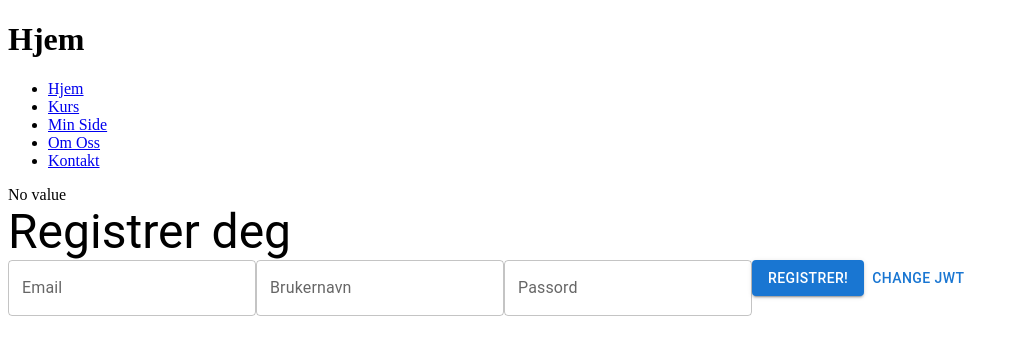
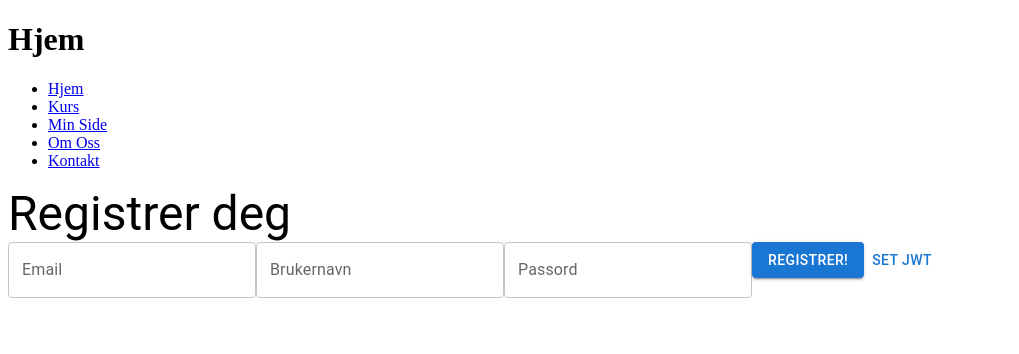
Before and after one commit to davemarong/JTI-Online-Course, a Next.js app: page / in a window 1280 px wide. Shown: the top 354 px of the page, without its empty margins (0-1019 px from the left). Built offline with nearby package versions, Linux system fonts and the light colour scheme.

Commit message:
Create state in app level

```diff
--- a/pages/_app.js
+++ b/pages/_app.js
@@ -1,5 +1,18 @@
+import { useState } from "react";
+
 function MyApp({ Component, pageProps }) {
-  return <Component {...pageProps} />;
+  const [jwt, setJwt] = useState("No info");
+  const [isLogged, setIsLogged] = useState(false);
+
+  return (
+    <Component
+      {...pageProps}
+      jwt={jwt}
+      setJwt={setJwt}
+      isLogged={isLogged}
+      setIsLogged={setIsLogged}
+    />
+  );
 }
 
 export default MyApp;
--- a/pages/index.js
+++ b/pages/index.js
@@ -3,16 +3,13 @@ import Image from "next/image";
 import styles from "../styles/Home.module.css";
 import Nav from "../src/components/Nav/Nav";
 import Register from "../src/components/Register/Register";
-import { createContext } from "react";
-import { useState, useMemo, useContext } from "react";
-import UserDataProvider from "../src/components/Context/UserDataProvider";
-import { UserData } from "../src/components/Context/UserDataProvider";
-export default function Home() {
+import { useState } from "react";
+export default function Home({ jwt, setJwt, isLogged, setIsLogged }) {
   return (
-    <UserDataProvider>
+    <div>
       <h1>Hjem</h1>
       <Nav />
-      <Register />
-    </UserDataProvider>
+      <Register setJwt={setJwt} />
+    </div>
   );
 }
--- a/src/components/Register/Register.js
+++ b/src/components/Register/Register.js
@@ -1,20 +1,17 @@
 //   Imports
 import React from "react";
-import { useState, useContext } from "react";
+import { useState } from "react";
 import TextField from "@mui/material/TextField";
 import Typography from "@mui/material/Typography";
 import Button from "@mui/material/Button";
 import axios from "axios";
-import { UserData } from "../Context/UserDataProvider";
 // FUNCTIONAL COMPONENT
-export default function Register() {
+export default function Register({ setJwt }) {
   //   State
   const [username, setUsername] = useState();
   const [password, setPassword] = useState();
   const [email, setEmail] = useState();
 
-  //   Context
-  const { jwt, setJwt } = useContext(UserData);
   //   Functions
   const handleEmailInput = (event) => {
     setEmail(event.target.value);
@@ -25,7 +22,7 @@ export default function Register() {
   const handlePasswordInput = (event) => {
     setPassword(event.target.value);
   };
-  const handleJwt = () => {
+  const handle = () => {
     console.log("Done");
     setJwt("New value");
   };
@@ -50,7 +47,6 @@ export default function Register() {
   //   Return
   return (
     <div>
-      {jwt}
       <Typography variant="h3">Registrer deg</Typography>
       <TextField onChange={handleEmailInput} label="Email" variant="outlined" />
       <TextField
@@ -66,7 +62,7 @@ export default function Register() {
       <Button onClick={handleRegisterUser} variant="contained">
         Registrer!
       </Button>
-      <Button onClick={handleJwt}>Change jwt</Button>
+      <Button onClick={handle}>Set jwt</Button>
     </div>
   );
 }
```
